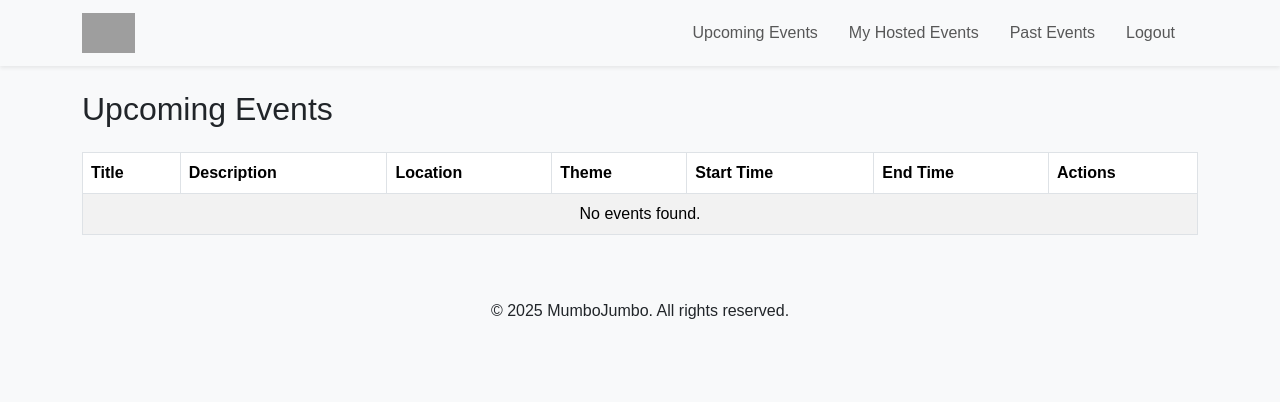
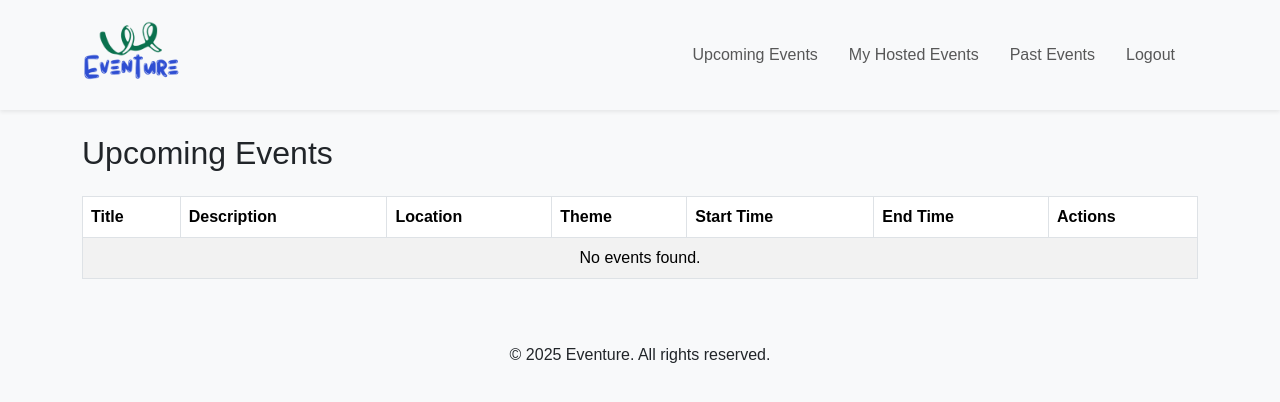
Before and after one commit to jennaballback/Eventure, a PHP site: page /MumboJumbo/dashboard.php in a window 1280 px wide. Shown: the top 402 px of the page. Run offline with PHP 8.4, Linux system fonts and the light colour scheme; the visitor is signed in with stand-in values (Sample User, id 1); data that the repository does not hold is empty; grey boxes are pictures that could not be loaded.

Commit message:
added logo

```diff
--- a/includes/footer.php
+++ b/includes/footer.php
@@ -2,7 +2,7 @@
 
     <!-- Footer -->
     <footer class="bg-light text-center py-3 mt-5">
-        <p>&copy; <?php echo date("Y"); ?> MumboJumbo. All rights reserved.</p>
+        <p>&copy; <?php echo date("Y"); ?> Eventure. All rights reserved.</p>
     </footer>
 
     <!-- Bootstrap JS -->
--- a/includes/header.php
+++ b/includes/header.php
@@ -17,7 +17,7 @@ if (session_status() === PHP_SESSION_NONE) {
     <div class="container">
         <!-- Logo -->
         <a class="navbar-brand" href="<?php echo isset($_SESSION['user_id']) ? 'dashboard.php' : 'login.php'; ?>">
-            <img src="public/images/logo.png" alt="MumboJumbo Logo" height="40">
+            <img src="public/img/eventurelogo.png" alt="MumboJumbo Logo" class="logo" style="height:100px;width:auto;">
         </a>
 
         <!-- Toggler for mobile -->
--- a/public/css/style.css
+++ b/public/css/style.css
@@ -20,8 +20,9 @@ body {
     margin-top: 15px;
 }
 
-.navbar-brand img {
-    height: 40px; /* Logo height */
+.navbar {
+    padding-top: 0rem;   /* reduce top padding */
+    padding-bottom: 0rem; /* reduce bottom padding */
 }
 
 .navbar-nav .nav-link {
```
Also changed, not shown: Eventure logo.png (added), public/img/Eventurelogo.png (added), public/img/logo.png (added), 2 other files.
